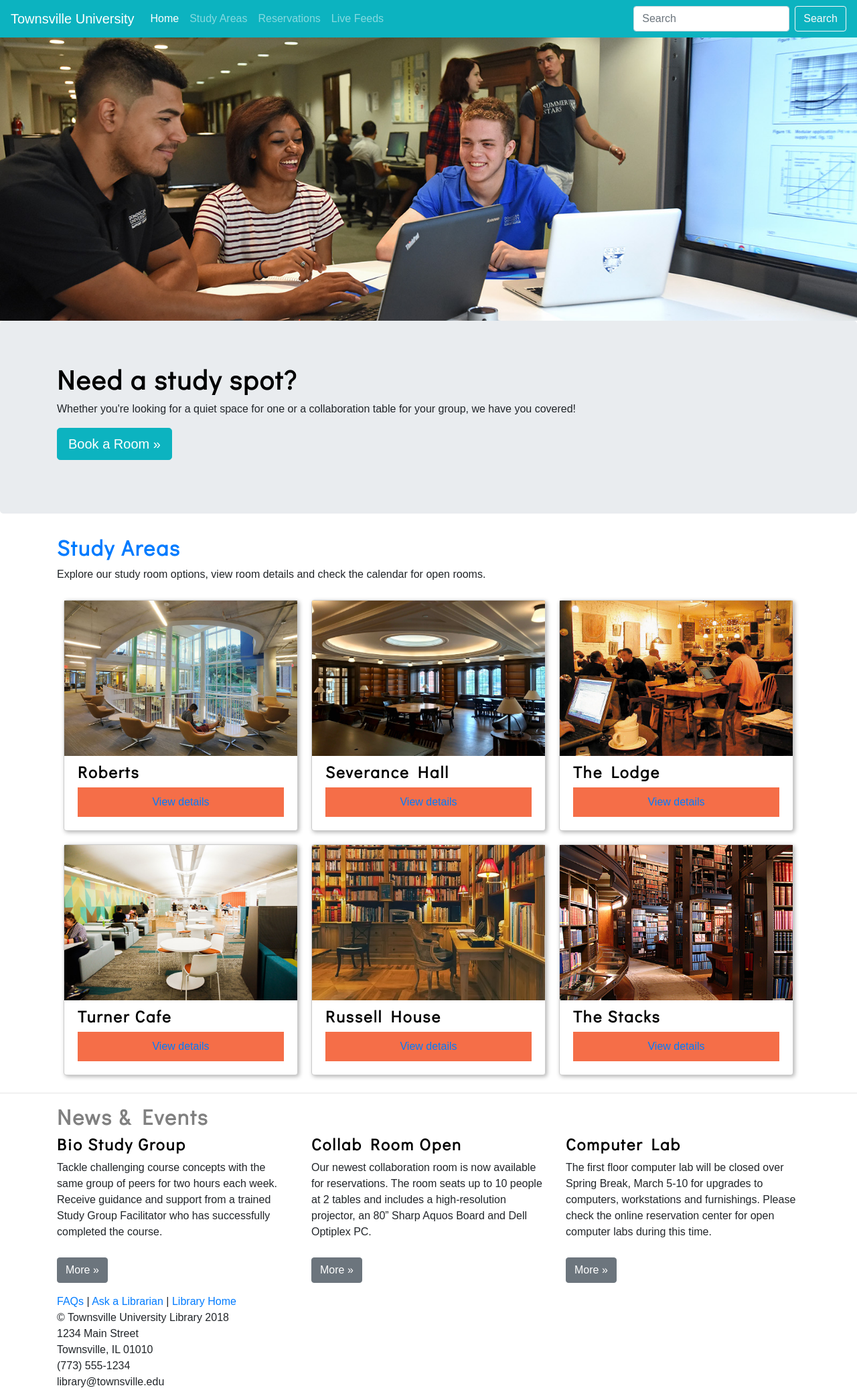
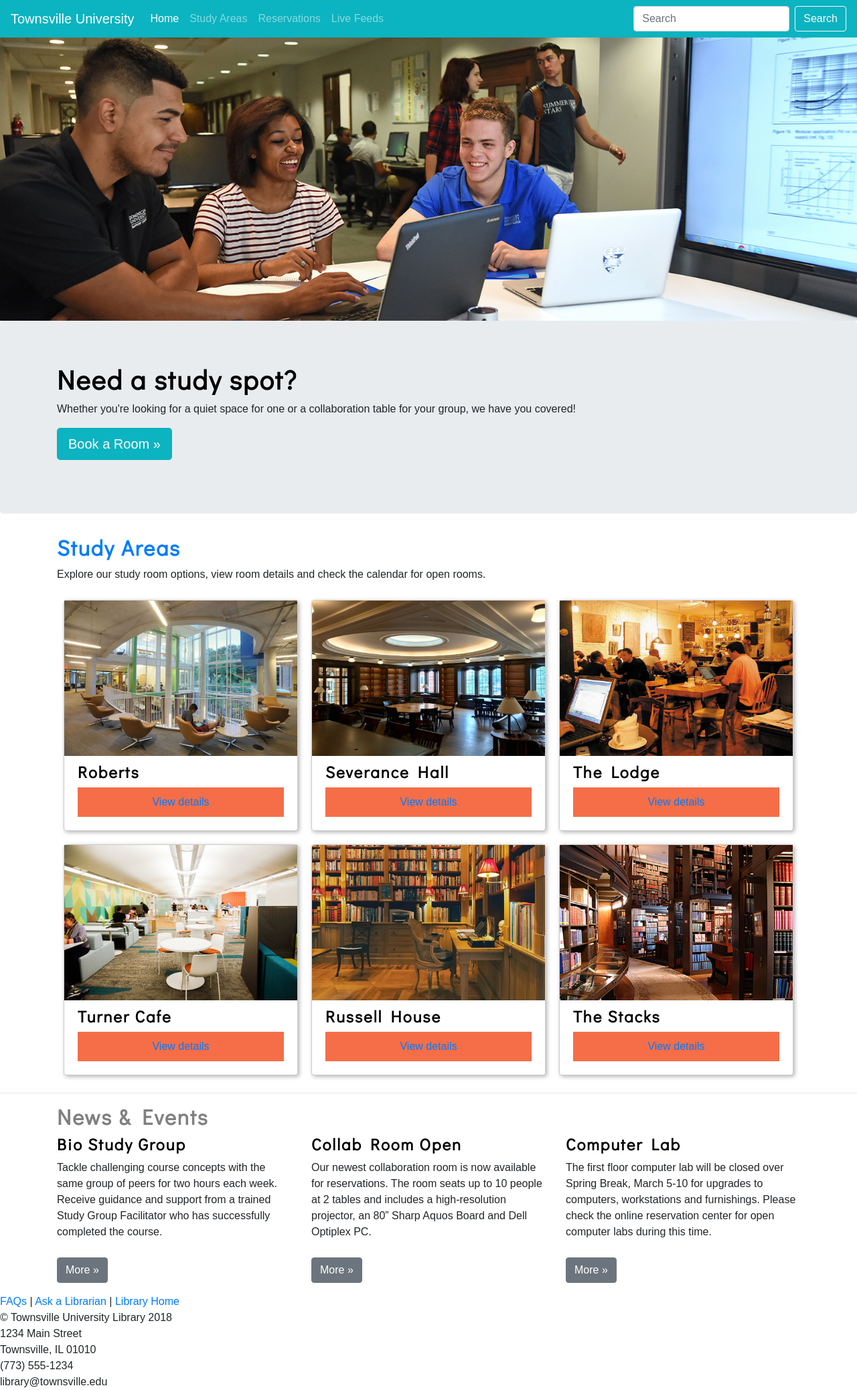
Before and after one commit to DOMLIS786/GAstudyareas, a Jekyll site: the page built from index.html, in a window 1280 px wide. Shown: the whole page at 67% size. Built offline with Jekyll 4.4.1, drawn with Linux system fonts in a browser that asks for light colours.

Commit message:
Update footer.html

```diff
--- a/_includes/footer.html
+++ b/_includes/footer.html
@@ -1,5 +1,4 @@
-<footer class="site-footer" role="contentinfo">
-      <div class="container">
+ <footer class="footer">
       <nav class="footernav">
         <a href="#">FAQs</a> |
         <a href="{{ site.baseurl }}/ask-librarian-form.html">Ask a Librarian</a> |
@@ -10,5 +9,4 @@
         Townsville, IL 01010 <br />
         (773) 555-1234 <br />
         library@townsville.edu </section>
-      </div>
 </footer>
```
